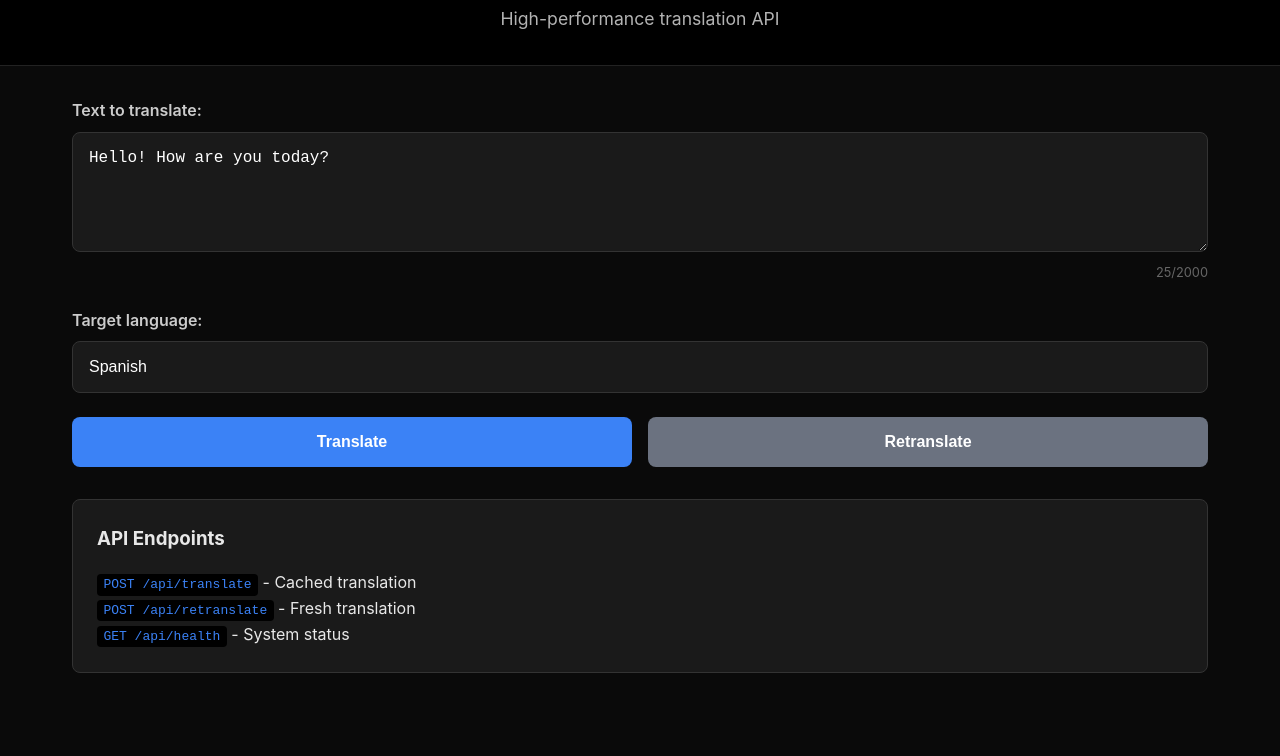
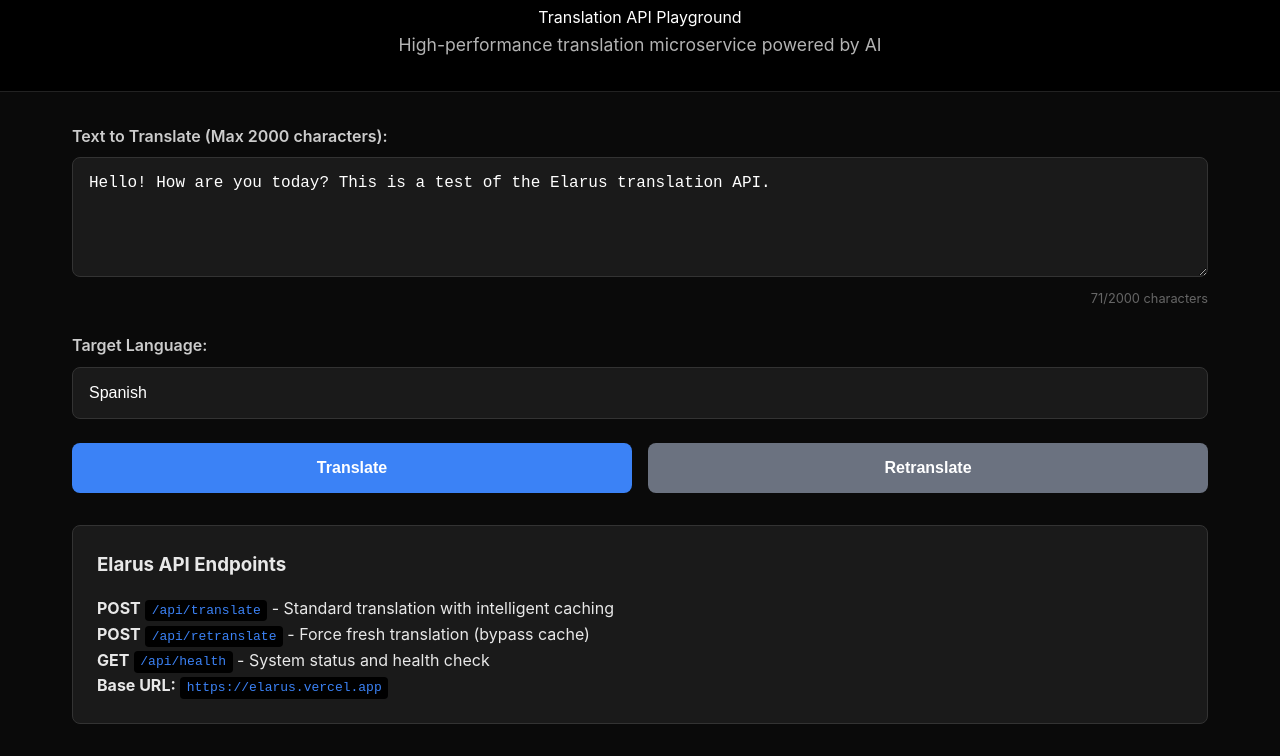
Before and after one commit to thoratsa/Elarus, a plain HTML site: page index.html in a window 1280 px wide. Shown: the part 99-855 px from the top of the page. Before the commit the page ends 804 px from the top, so only its background shows below. Drawn offline with Linux system fonts and the light colour scheme.

Commit message:
Update index.html

```diff
--- a/index.html
+++ b/index.html
@@ -10,21 +10,24 @@
     <div class="container">
         <header class="header">
             <h1>Elarus</h1>
-            <div class="tagline">High-performance translation API</div>
+            <div class="subtitle">Translation API Playground</div>
+            <div class="tagline">High-performance translation microservice powered by AI</div>
         </header>
 
         <main class="content">
+            <div class="content-grid">
+                <div class="input-section">
                     <div class="form-group">
-                <label for="text">Text to translate:</label>
-                <textarea id="text" placeholder="Enter text..." maxlength="2000">Hello! How are you today?</textarea>
+                        <label for="text">Text to Translate (Max 2000 characters):</label>
+                        <textarea id="text" placeholder="Enter text to translate..." maxlength="2000">Hello! How are you today? This is a test of the Elarus translation API.</textarea>
                         <div class="char-counter">
-                    <span id="charCount">0</span>/2000
+                            <span id="charCount">0</span>/2000 characters
                         </div>
                     </div>
 
                     <div class="form-group">
-                <label for="targetLang">Target language:</label>
-                <input type="text" id="targetLang" placeholder="Spanish, French, German..." value="Spanish">
+                        <label for="targetLang">Target Language:</label>
+                        <input type="text" id="targetLang" placeholder="e.g., Spanish, French, German, Japanese..." value="Spanish">
                     </div>
 
                     <div class="button-group">
@@ -35,14 +38,19 @@
                             Retranslate
                         </button>
                     </div>
+                </div>
 
+                <div class="output-section">
                     <div id="result"></div>
+                </div>
 
                 <div class="api-info">
-                <h3>API Endpoints</h3>
-                <p><code>POST /api/translate</code> - Cached translation</p>
-                <p><code>POST /api/retranslate</code> - Fresh translation</p>
-                <p><code>GET /api/health</code> - System status</p>
+                    <h3>Elarus API Endpoints</h3>
+                    <p><strong>POST</strong> <code>/api/translate</code> - Standard translation with intelligent caching</p>
+                    <p><strong>POST</strong> <code>/api/retranslate</code> - Force fresh translation (bypass cache)</p>
+                    <p><strong>GET</strong> <code>/api/health</code> - System status and health check</p>
+                    <p><strong>Base URL:</strong> <code>https://elarus.vercel.app</code></p>
+                </div>
             </div>
         </main>
     </div>
```
Lines whose indentation alone changed are shown as unchanged.
